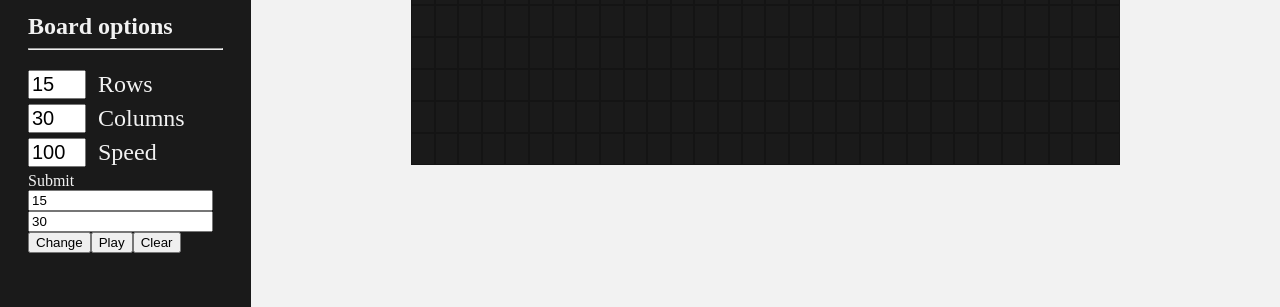
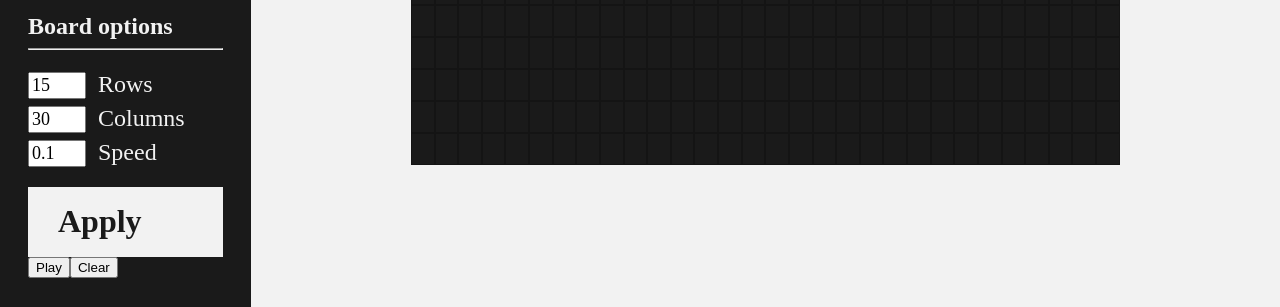
Before and after one commit to kengru/life, a React (Create React App) app: page /life in a window 1280 px wide. Shown: the part 475-782 px from the top of the page. Built offline with nearby package versions, Linux system fonts and the light colour scheme.

Commit message:
Added apply options.

```diff
--- a/src/components/UI/Options.tsx
+++ b/src/components/UI/Options.tsx
@@ -1,12 +1,13 @@
 import { useForm, Controller } from "react-hook-form";
-// import { Button } from "./Button";
+import { dataParse } from "../../utils/utility";
 
 export const Options = (props: OptionsProps) => {
   const { rows, columns, speed, applyOptions } = props;
   const { control, handleSubmit } = useForm();
 
   const onSubmit = (data: OptionsForm) => {
-    applyOptions(+data.rows, +data.columns, +data.speed);
+    const parsed = dataParse(data);
+    applyOptions(parsed.rows, parsed.columns, parsed.speed);
   };
 
   return (
@@ -45,17 +46,23 @@ export const Options = (props: OptionsProps) => {
             <Controller
               name="speed"
               control={control}
-              defaultValue={speed}
+              defaultValue={speed / 1000}
               render={({ onChange, value }) => (
-                <input type="number" value={value} onChange={onChange} />
+                <input
+                  type="number"
+                  value={value}
+                  onChange={onChange}
+                  step={0.1}
+                />
               )}
             />
           </div>
           <span>Speed</span>
         </div>
-        <input style={{ all: "unset" }} className="button" type="submit" />
+        <div className="button apply">
+          <input style={{ all: "unset" }} type="submit" value="Apply" />
+        </div>
       </form>
-      {/* <Button label="Apply" action={() => applyOptions(rows, columns, speed)} /> */}
     </div>
   );
 };
--- a/src/containers/SideConfig.tsx
+++ b/src/containers/SideConfig.tsx
@@ -10,7 +10,7 @@ export const SideConfig = () => {
     playState,
     setSpeed,
     setDimensions,
-    changePlayState
+    changePlayState,
   } = useLife();
   const [rows, setRows] = useState(15);
   const [columns, setColumns] = useState(30);
@@ -27,6 +27,10 @@ export const SideConfig = () => {
     setDimensions(rows, columns);
   }, [setDimensions, rows, columns]);
 
+  const play = () => {
+    changePlayState("playing");
+  };
+
   return (
     <div className="sideConfig">
       <p className="title">
@@ -34,7 +38,7 @@ export const SideConfig = () => {
         <br />
         Game of Life
       </p>
-      <Button label="Play" action={() => {}} />
+      <Button label="Play" action={play} />
       <Stats generation={0} alive={0} dead={0} borned={0} died={0} />
       <Options
         rows={rows}
@@ -42,24 +46,6 @@ export const SideConfig = () => {
         speed={speed}
         applyOptions={applyOptions}
       />
-      <input
-        type="number"
-        value={rows}
-        disabled={playState === "playing"}
-        onChange={(val) => setRows(+val.currentTarget.value)}
-      />
-      <input
-        type="number"
-        value={columns}
-        disabled={playState === "playing"}
-        onChange={(val) => setColumns(+val.currentTarget.value)}
-      />
-      <button
-        onClick={() => changeDimensions()}
-        disabled={playState === "playing"}
-      >
-        Change
-      </button>
       <button
         onClick={() =>
           changePlayState(playState === "stopped" ? "playing" : "stopped")
--- a/src/styles.css
+++ b/src/styles.css
@@ -54,6 +54,11 @@ td {
   font-size: 32px;
   font-weight: 800;
   background-color: var(--alive);
+}
+
+.apply {
+  margin-top: 20px;
+  background-color: var(--whiteSpace);
 }
 
 .stats {
@@ -114,8 +119,9 @@ td {
 
 .option input {
   width: 50px;
-  font-size: 20px;
+  font-size: 18px;
   margin-right: 20px;
+  font-family: "Source Code Pro";
 }
 
 .gameTable {
--- /dev/null
+++ b/src/utils/utility.ts
@@ -0,0 +1,7 @@
+export const dataParse = (data: OptionsForm) => {
+  return {
+    rows: parseInt(data.rows, 10),
+    columns: parseInt(data.columns, 10),
+    speed: parseInt(data.speed, 10) * 1000,
+  };
+};
```
